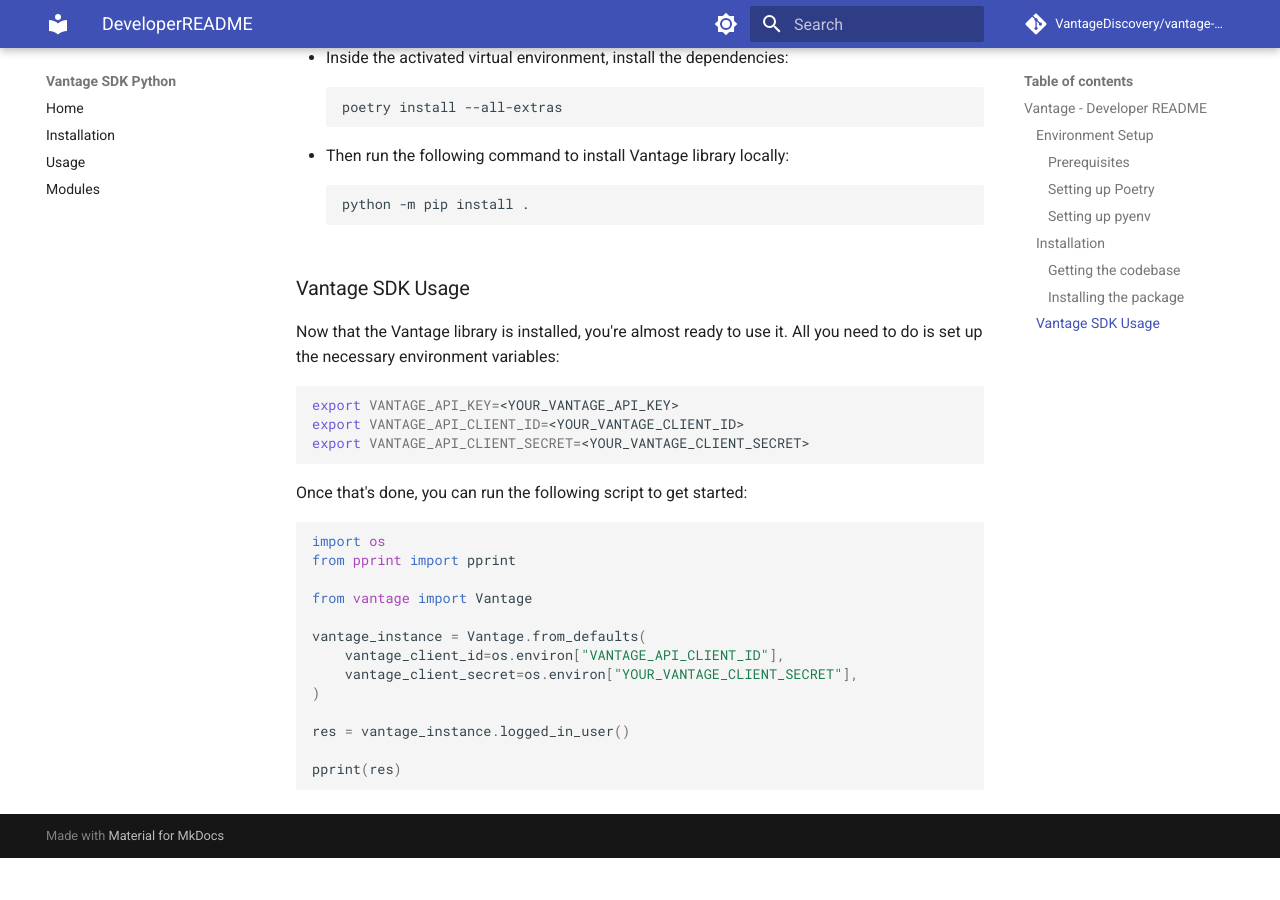
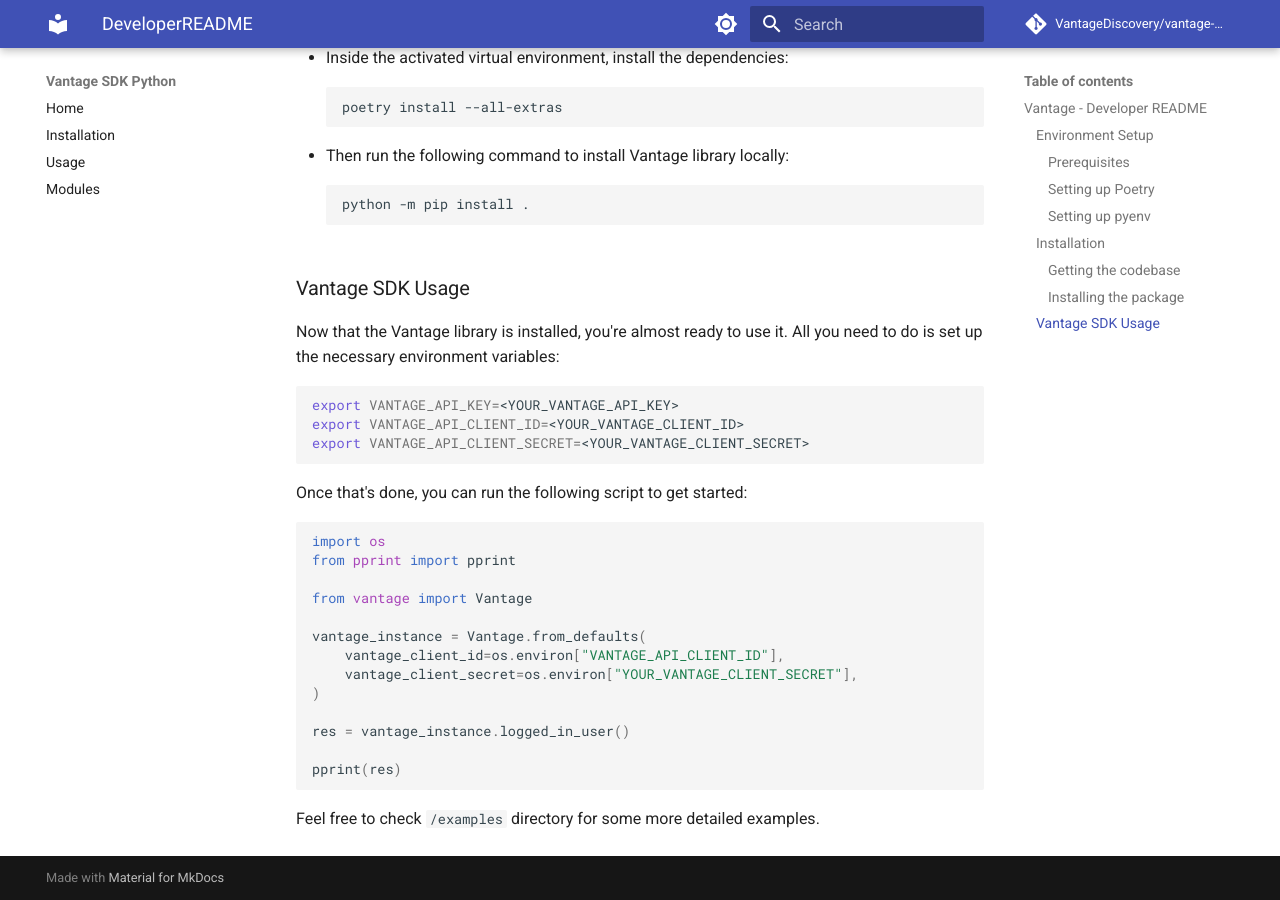
Before and after one commit to VantageDiscovery/vantage-sdk-python, an MkDocs documentation site: the page built from docs/DeveloperREADME.md, in a window 1280 px wide and 900 px high, scrolled down 1346 px. Built offline with MkDocs 1.6.1 and Material for MkDocs 9.7.7, drawn with Linux system fonts in a browser that asks for light colours; comment, search, counter and statistics services are not loaded; before the commit the page ends 2204 px from its top, so only the background shows below that.

Commit message:
[LAB-35] Add note to existing Readme file

````diff
--- a/docs/DeveloperREADME.md
+++ b/docs/DeveloperREADME.md
@@ -88,3 +88,5 @@
 
 pprint(res)
 ```
+
+Feel free to check `/examples` directory for some more detailed examples.
````
